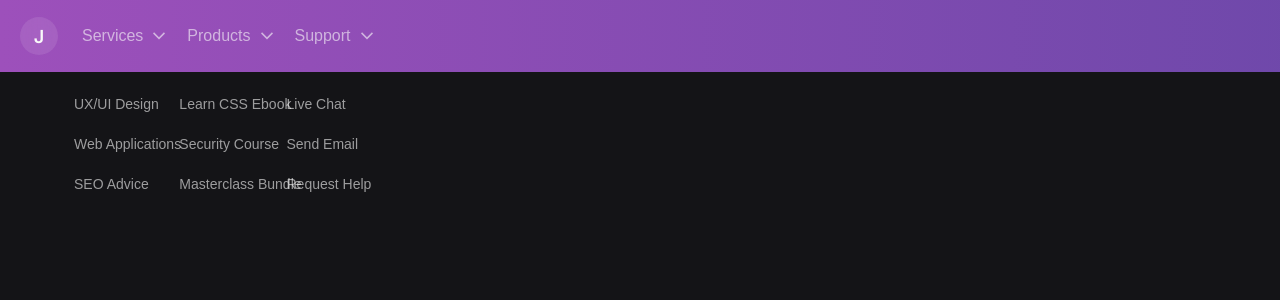
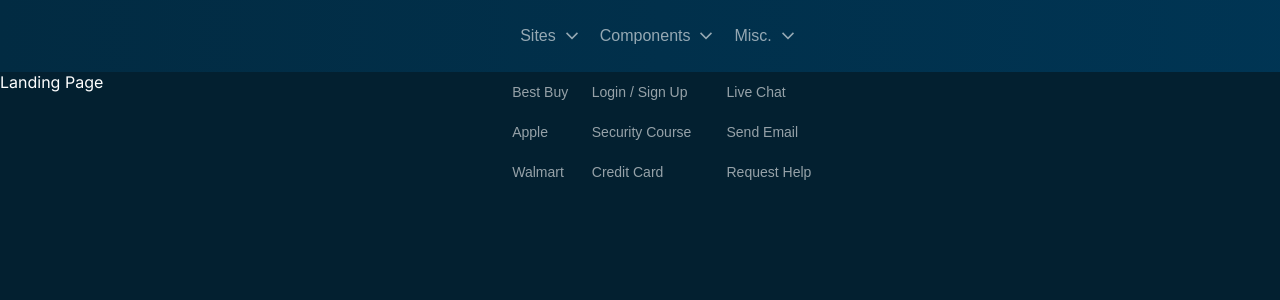
Before and after one commit to JasonDGates/FrontEnd-Challenges, a React (Vite) app: page / in a window 1280 px wide. Shown: the top 300 px of the page. Built offline with nearby package versions, Linux system fonts and the light colour scheme.

Commit message:
BUG: Fixed bug where menu's would dissappear because of too much space

```diff
--- a/src/App.css
+++ b/src/App.css
@@ -1,5 +1,6 @@
 body {
-  background-color: gray;
+  background-color: #032030;
+  color: white;
   display: flex;
   flex-direction: column;
   margin: 0;
--- /dev/null
+++ b/src/components/LandingPage/LandingPage.css
@@ -0,0 +1,3 @@
+.landing-page {
+  padding-top: 72px;
+}
--- a/src/components/LandingPage/LandingPage.jsx
+++ b/src/components/LandingPage/LandingPage.jsx
@@ -1,10 +1,9 @@
-import HamburgerMenu from "../HamburgerMenu/HamburgerMenu";
+import "./LandingPage.css";
 
 const LandingPage = () => {
   return (
     <>
-      {/* <HamburgerMenu /> */}
-      <div>Landing Page</div>
+      <div className="landing-page">Landing Page</div>
     </>
   );
 };
--- a/src/components/Navbar/Navbar.css
+++ b/src/components/Navbar/Navbar.css
@@ -1,7 +1,3 @@
-body {
-  background: #141417;
-}
-
 button {
   border: 0;
   background: transparent;
@@ -9,6 +5,7 @@ button {
   color: inherit;
   font-size: 20px;
   width: 100%;
+  flex-wrap: nowrap;
 }
 
 h1 {
@@ -34,10 +31,11 @@ h1 {
   left: 0;
   display: flex;
   align-items: center;
+  justify-content: center;
   padding: 0 20px;
   height: 72px;
   width: 100%;
-  background: linear-gradient(to right, #9d50bb, #6e48aa);
+  background: linear-gradient(to right, #022b42, #003554);
   color: #f9f9f9;
 }
 
@@ -84,6 +82,7 @@ img {
   align-items: flex-start;
   flex-direction: column;
   width: 100%;
+  flex-wrap: nowrap;
 }
 
 .dropdown > button {
@@ -127,7 +126,7 @@ img {
   content: "";
   position: absolute;
   left: -9999px;
-  background: #202024;
+  background: #022b42;
   border-radius: 6px;
 }
 
@@ -217,14 +216,14 @@ img {
 
   .dropdown-menu {
     position: absolute;
-    top: 84px;
-    padding: 6px 24px 10px;
+    top: 72px;
+    padding: 4px 24px 10px;
     height: 120px;
     width: auto;
     overflow: visible;
     opacity: 0;
     visibility: hidden;
-    background: #202024;
+    background: #022b42;
     border-radius: 6px;
     place-items: start;
     translate: 0 24px;
--- a/src/components/Navbar/Navbar.jsx
+++ b/src/components/Navbar/Navbar.jsx
@@ -15,33 +15,32 @@ const Navbar = () => {
   return (
     <nav className="navbar">
       <button onClick={toggleMenu} className="burger"></button>
-      <h1>J</h1>
       <div className={`dropdowns ${menuOpen ? "open" : ""}`}>
         <div className="dropdown">
           <button>
-            Services
+            Sites
             <img src={chevron} alt="chevron" />
           </button>
           <div className="dropdown-menu">
-            <button>UX/UI Design</button>
-            <button>Web Applications</button>
-            <button>SEO Advice</button>
+            <button>Best Buy</button>
+            <button>Apple</button>
+            <button>Walmart</button>
           </div>
         </div>
         <div className="dropdown">
           <button>
-            Products
+            Components
             <img src={chevron} alt="chevron" />
           </button>
           <div className="dropdown-menu">
-            <button>Learn CSS Ebook</button>
+            <button>Login / Sign Up</button>
             <button>Security Course</button>
-            <button>Masterclass Bundle</button>
+            <button>Credit Card</button>
           </div>
         </div>
         <div className="dropdown">
           <button>
-            Support
+            Misc.
             <img src={chevron} alt="chevron" />
           </button>
           <div className="dropdown-menu">
```
